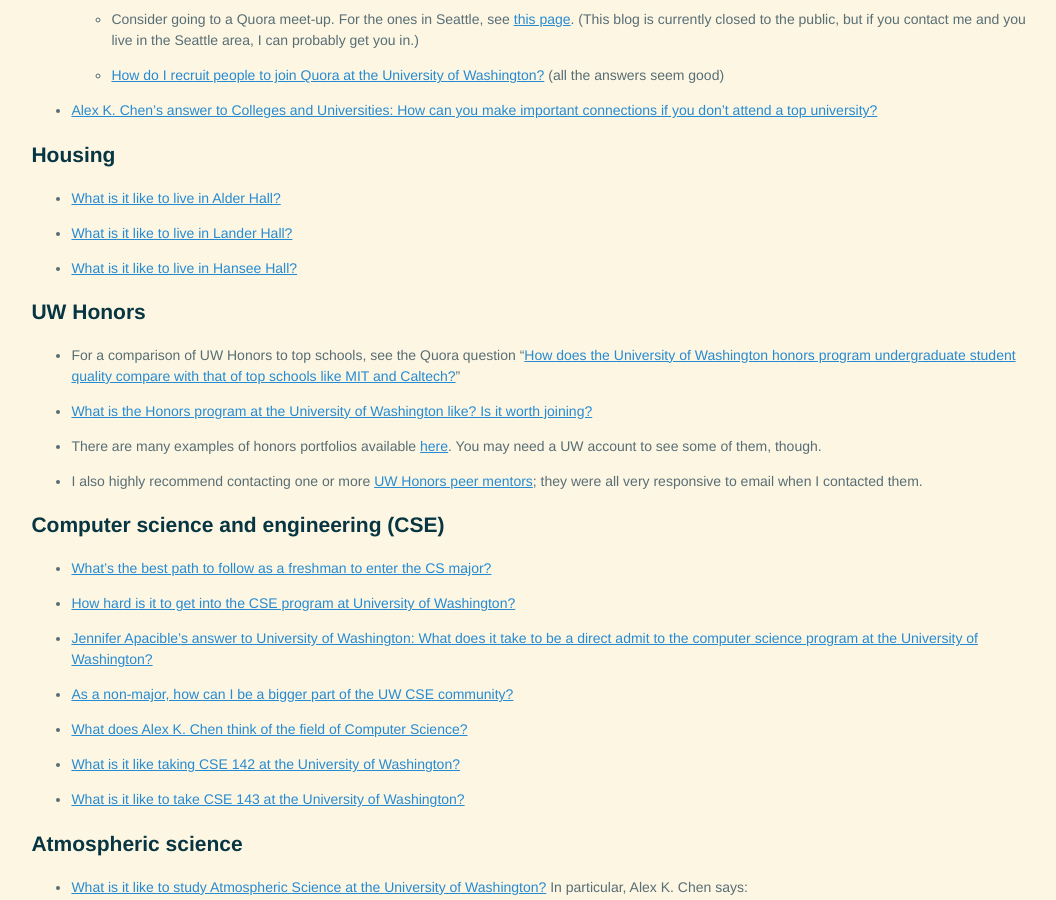
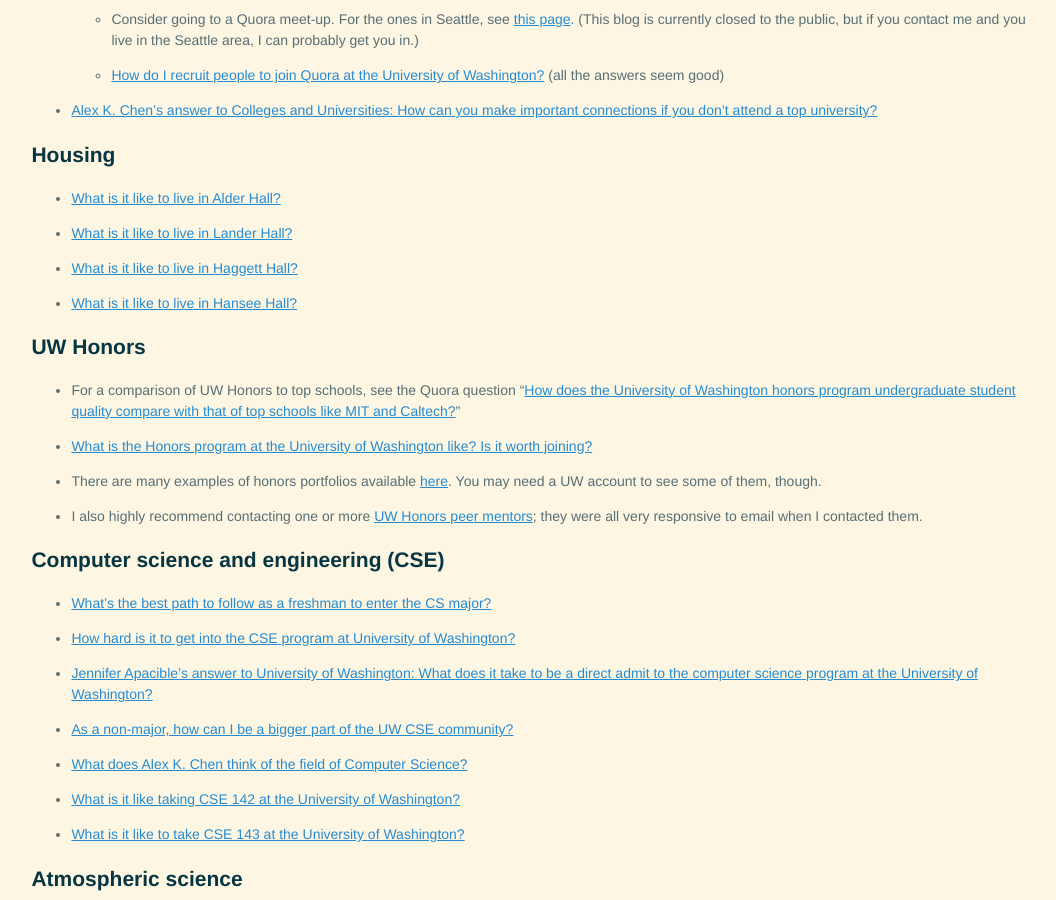
Before and after one commit to riceissa/riceissa.github.io, a Jekyll site: the page built from uw/resources.md, in a window 1280 px wide and 900 px high, scrolled down 1951 px. Shown: the whole window, without its empty margins (103-1159 px from the left). Built offline with Jekyll 4.4.1, drawn with Linux system fonts in a browser that asks for light colours; Markdown is read by kramdown in place of the engine named in the settings; comment, search, counter and statistics services are not loaded.

Commit message:
add haggett hall

```diff
--- a/uw/resources.md
+++ b/uw/resources.md
@@ -127,6 +127,8 @@ For the ones in Seattle, see [this page](http://seattlequorameetups.quora.com/).
 
 - [What is it like to live in Lander Hall?](https://www.quora.com/University-of-Washington/What-is-it-like-to-live-in-Lander-Hall)
 
+- [What is it like to live in Haggett Hall?](https://www.quora.com/University-of-Washington/What-is-it-like-to-live-in-Haggett-Hall)
+
 - [What is it like to live in Hansee Hall?](https://www.quora.com/University-of-Washington/What-is-it-like-to-live-in-Hansee-Hall)
 
 ## UW Honors
```
